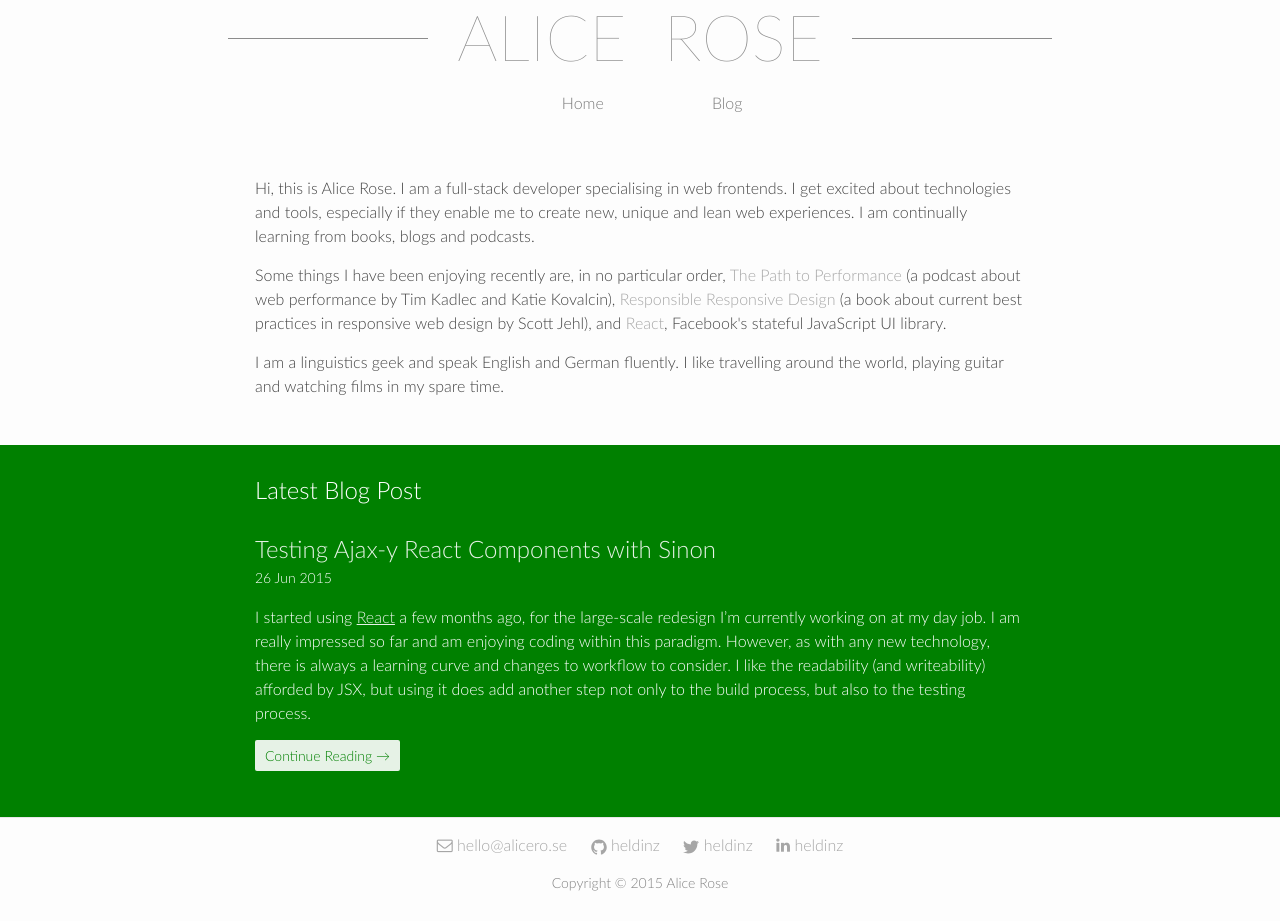
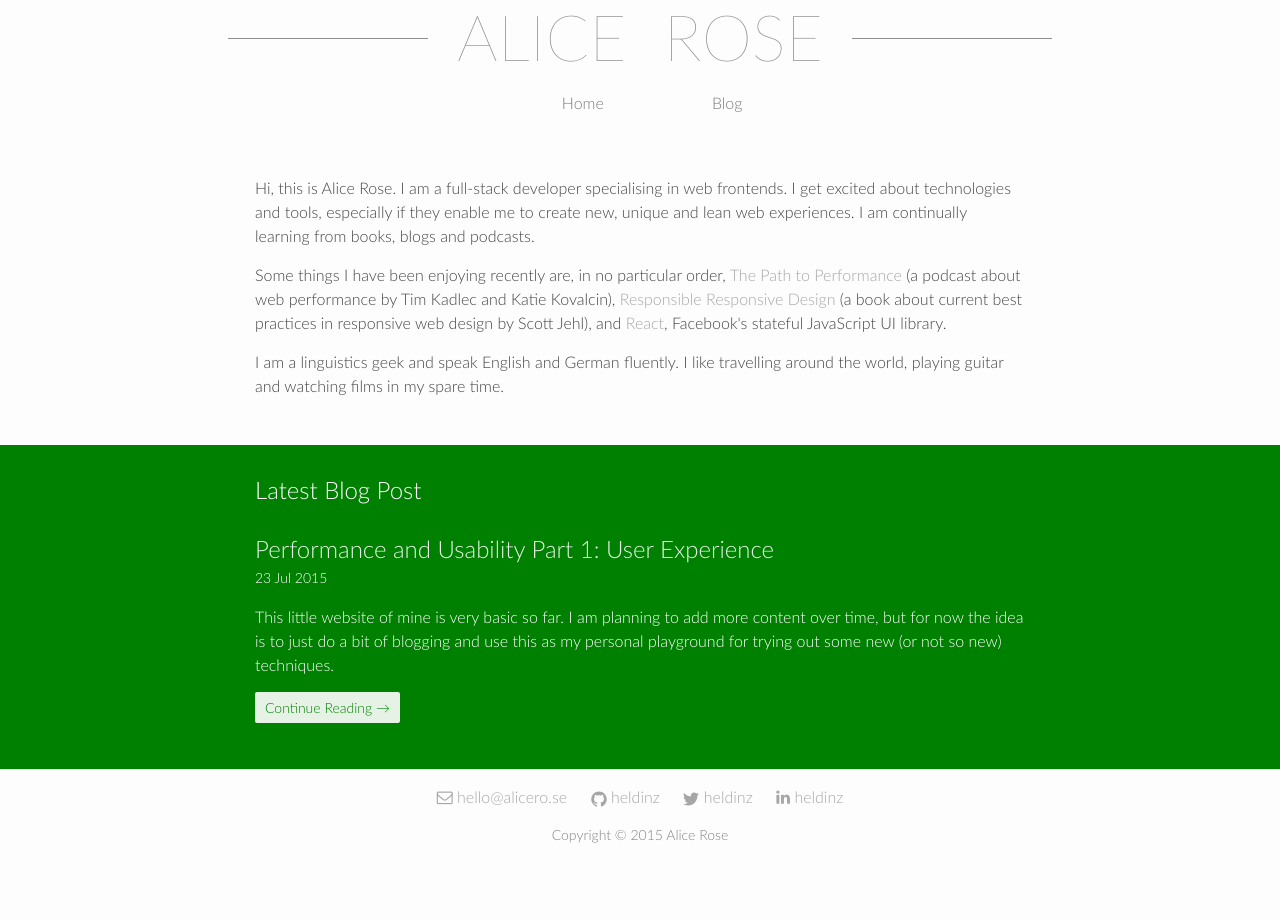
Before and after one commit to heldinz/heldinz.github.io, a Jekyll site: the page built from index.html, in a window 1280 px wide. Built offline with Jekyll 4.4.1, drawn with Linux system fonts in a browser that asks for light colours; nearby versions of some CDN libraries; after the commit the page ends 900 px from its top, so only the background shows below that.

Commit message:
New blog post: Performance and Usability Part 1: User Experience

```diff
--- a/_drafts/performance.md
+++ b/_posts/2015-07-23-performance-usability.md
@@ -1,6 +1,6 @@
 ---
 layout: post
-title:  "Performance and Usability"
+title:  "Performance and Usability Part 1: User Experience"
 categories: blog
 tags: performance pagespeed speed usability user experience
 ---
@@ -9,9 +9,9 @@
 
 My minimum requirements here are that the website is (a) responsive, (b) usable, and (c) fast. (It is 2015 after all, so this isn't a lot to ask!) The initial version of the site, based on the standard Jekyll templates, wasn't too bad -- it was responsive, but its [PageSpeed][pgspd] score wasn't perfect for either Speed or User Experience on mobile.
 
-The only User Experience issue was one I really should have considered earlier: "Size tap targets appropriately". The issue here was with the links in the footer on small screens. Rather than increasing the size of the links themselves, I opted to increase the space between them by bumping up the margin to 16px. It was a small improvement which made a big difference. My mobile User Experience score is now a perfect 100/100. [Luke W][luke] has collected some information about sizing tap targets if you are interested in reading more about this issue.
+The only User Experience issue was one I really should have considered earlier: "Size tap targets appropriately". The issue here was with the links in the footer on small screens. Rather than providing a false sense of importance by increasing the size of the 24px-high links themselves, I opted instead to increase the space between them by bumping up the margin to 16px. It was a small improvement which made a big difference. My mobile User Experience score is now a perfect 100/100. [Luke W][luke] has collected some information about sizing tap targets if you are interested in reading more about this issue.
 
-As for Speed, I needed to "Eliminate render-blocking JavaScript and CSS in above-the-fold content".
+Check back later for Performance and Usability Part 2: Speed.
 
 
 [pgspd]:     https://developers.google.com/speed/pagespeed/insights/
```
